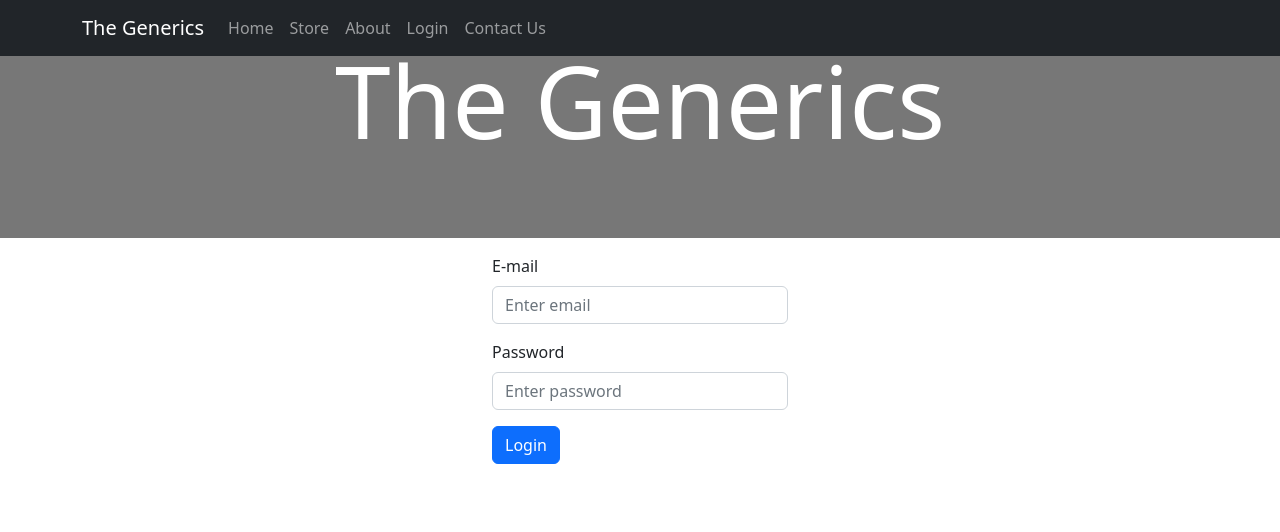
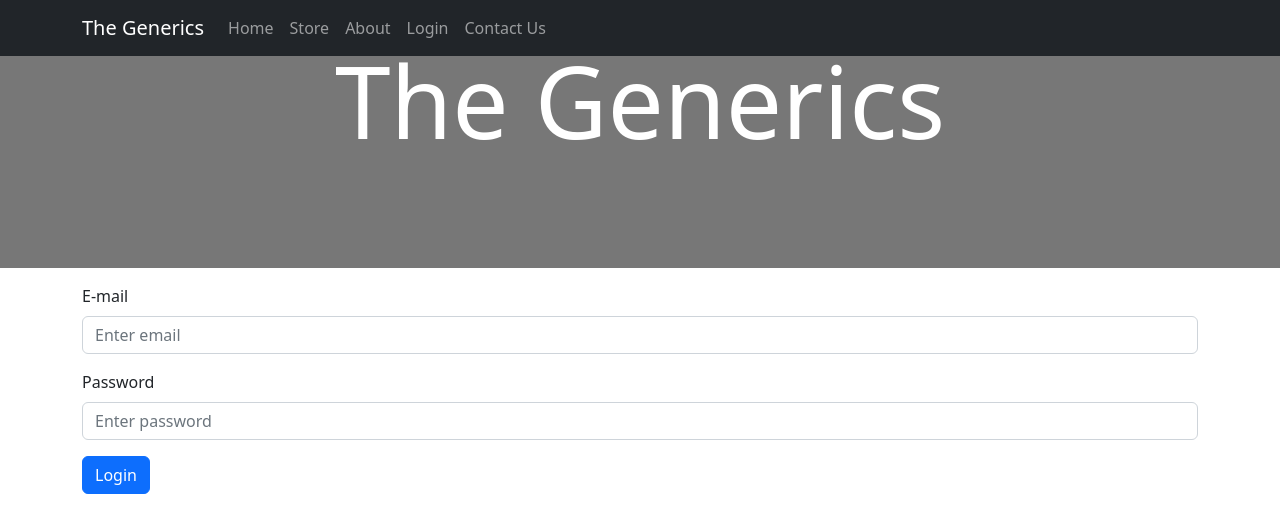
Before and after one commit to AthulPM97/E-commerce-website, a React (Create React App) app: page /login in a window 1280 px wide. Shown: the top 532 px of the page. Built offline with nearby package versions, Linux system fonts and the light colour scheme; no server answers.

Commit message:
screen size optimization

```diff
--- a/src/components/Auth/AuthForm.js
+++ b/src/components/Auth/AuthForm.js
@@ -43,7 +43,7 @@ const AuthForm = () => {
     });}
 
     return (
-      <Container fluid className="w-25">
+      <Container responsive="sm">
         <Form onSubmit={submitHandler}>
           <Form.Group className="mt-3">
             <Form.Label>E-mail</Form.Label>
--- a/src/components/Header/Header.js
+++ b/src/components/Header/Header.js
@@ -1,11 +1,11 @@
-import './Header.css'
+import MainHeader from './MainHeading';
 import Navigationbar from './Navbar';
 
 const Header = (props) => {
     return (
-        <header className="header">
+        <header>
             <Navigationbar/>
-            <h1>The Generics</h1>
+            <MainHeader/>
         </header>
     )
 };
--- /dev/null
+++ b/src/components/Header/MainHeading.js
@@ -0,0 +1,11 @@
+import "./Header.css";
+
+const MainHeader = () => {
+  return (
+    <header className="header">
+      <h1>The Generics</h1>
+    </header>
+  );
+};
+
+export default MainHeader;
--- a/src/components/Header/Navbar.js
+++ b/src/components/Header/Navbar.js
@@ -26,7 +26,7 @@ const Navigationbar = () => {
   const cartItemCount = cartCtx.items.length;
 
   return (
-    <Navbar bg="dark" variant="dark" className="fixed-top">
+    <Navbar bg="dark" variant="dark" className="fixed-top" >
       <CartModal show={showCart} onHide={onHideHandler} />
       <Container>
         <Navbar.Brand href="#home">The Generics</Navbar.Brand>
```
